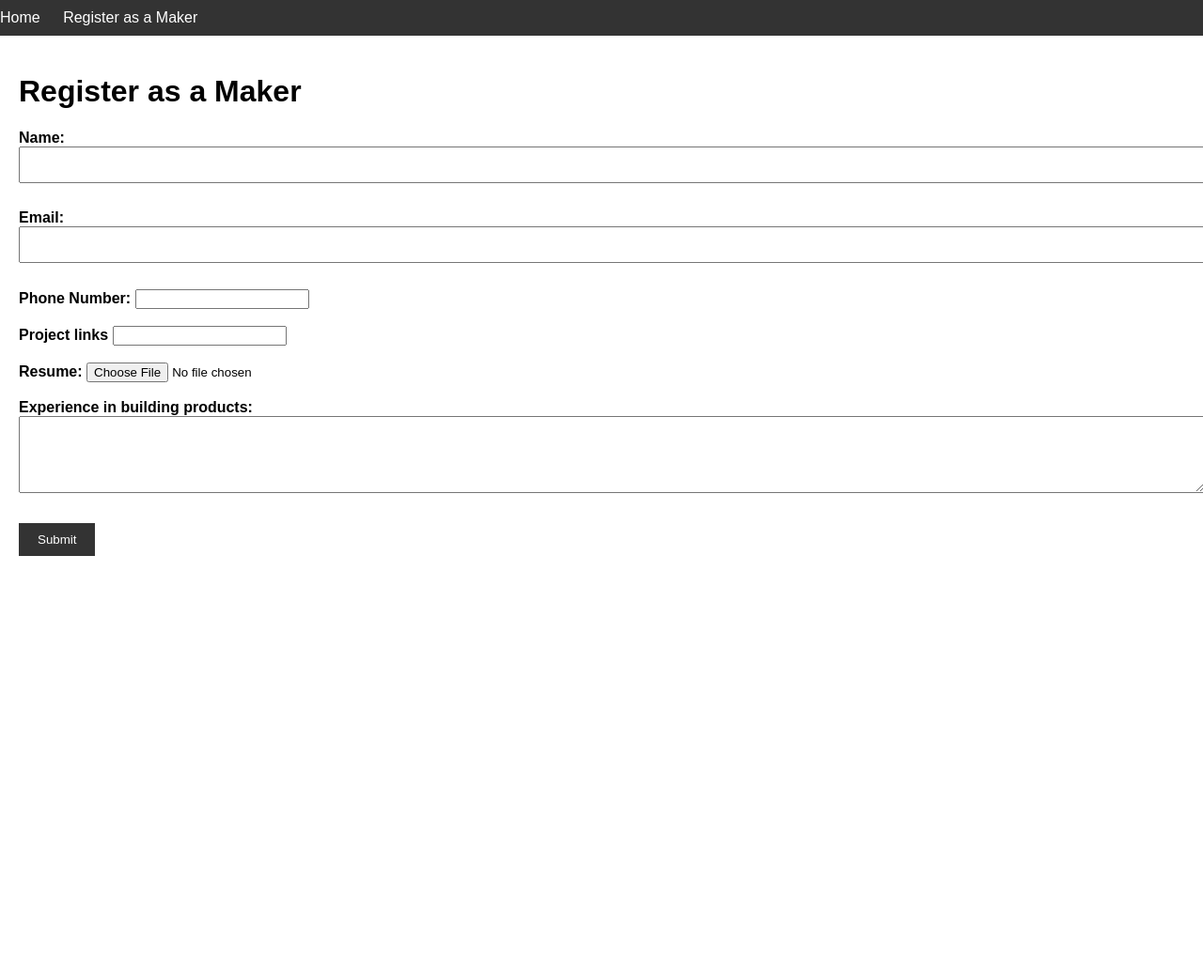
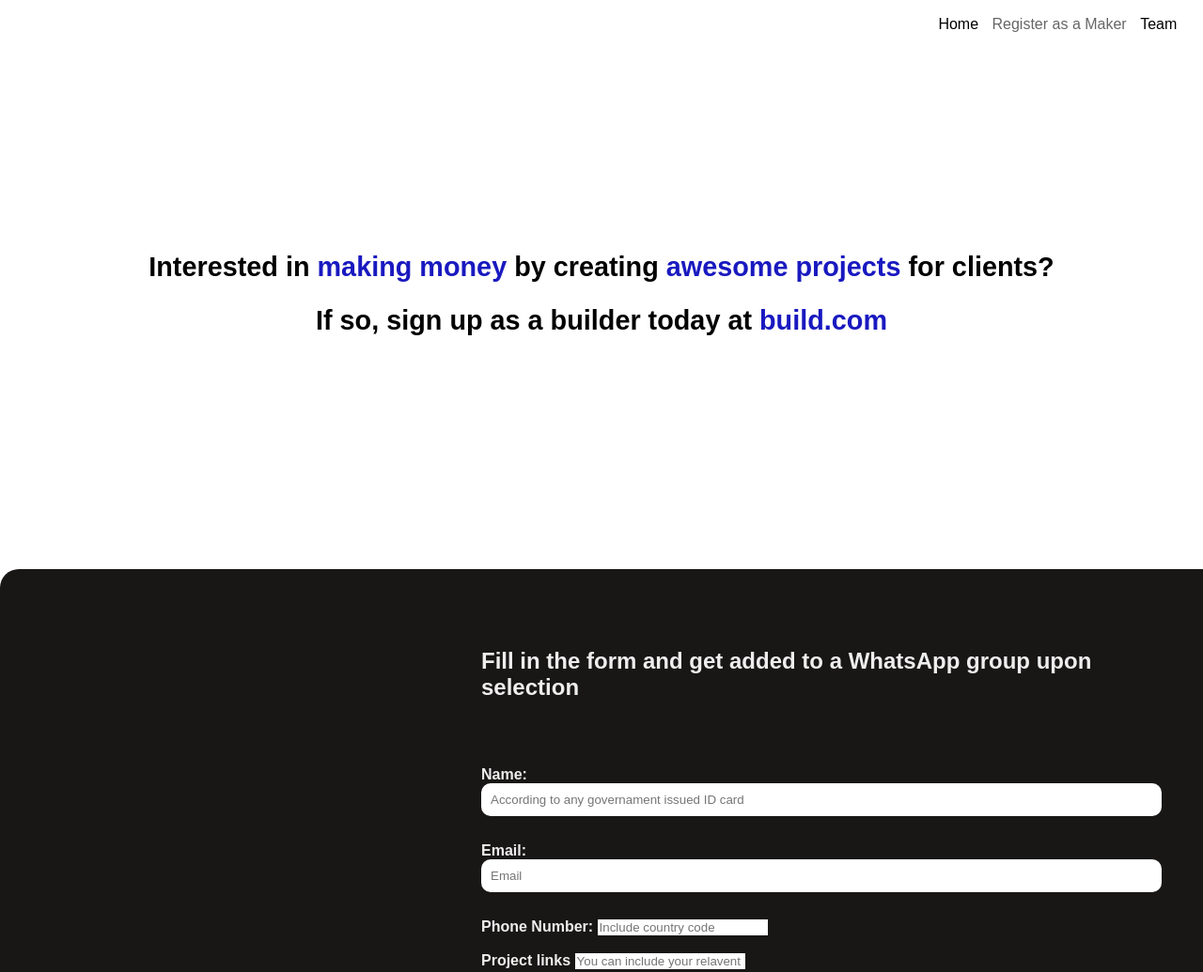
Before and after one commit to ShivamPande18/Build.com, a plain HTML site: page Build-1.0/maker-registration.html in a window 1280 px wide. Shown: the top 1035 px of the page at 94% size. Before the commit the page ends 800 px from the top, so only its background shows below. Drawn offline with Linux system fonts and the light colour scheme.

Commit message:
Maker Registration page added

```diff
--- a/Build-1.0/maker-registration.html
+++ b/Build-1.0/maker-registration.html
@@ -3,43 +3,54 @@
 <head>
     <meta charset="UTF-8">
     <meta name="viewport" content="width=device-width, initial-scale=1.0">
-    <link rel="stylesheet" href="styles.css">
+    <link rel="stylesheet" href="stylesR.css">
     <title>Register as a Maker</title>
 </head>
 <body>
-    <header>
-        <nav>
+
+    <header class="head">
+        <nav class="nav">
             <ul>
-                <li><a href="index.html">Home</a></li>
-                <li><a href="#">Register as a Maker</a></li>
+                <li><a href="index.html"> Home </a></li>
+                <li class="cur"><a href="maker-registration.html"> Register as a Maker </a></li>
+                <li><a href="Team.html"> Team </a></li>
             </ul>
         </nav>
     </header>
 
-    <main>
-        <h1>Register as a Maker</h1>
+    <section class="text">
+        <h1>Interested in <span class="KW">making money</span> by creating <span class="KW">awesome projects </span>for clients?</h1>
+        <h1>If so, sign up as a builder today at <span class="KW">build.com</span></h1>
+        <div class="curve"></div>
+    </section>
+
+    <section class="one">
+
+        <h1 class="fill">Fill in the form and get added to a WhatsApp group upon selection</h1>
+
         <form id="makerRegistrationForm">
-            <label for="name">Name:</label>
-            <input type="text" id="name" name="name" required><br><br>
+            <label for="name" class="la">Name:</label>
+            <input type="text" id="name" name="name" placeholder="According to any governament issued ID card " required><br><br>
 
-            <label for="email">Email:</label>
-            <input type="email" id="email" name="email" required><br><br>
+            <label for="email" class="la">Email:</label>
+            <input type="email" id="email" placeholder="Email" name="email" required><br><br>
 
-            <label for="phoneNumber">Phone Number:</label>
-            <input type="tel" id="phoneNumber" name="phoneNumber" required><br><br>
+            <label for="phoneNumber" class="la">Phone Number:</label>
+            <input type="tel" id="phoneNumber" placeholder="Include country code"  name="phoneNumber" required><br><br>
 
-            <label for="portfolioLink">Project links</label>
-            <input type="url" id="portfolioLink" name="portfolioLink" required><br><br>
+            <label for="portfolioLink" class="la">Project links</label>
+            <input type="url" id="portfolioLink" name="portfolioLink" placeholder="You can include your relavent socialmedia handle" required><br><br>
 
-            <label for="resume">Resume:</label>
+            <label for="resume" class="la">Resume:</label>
             <input type="file" id="resume" name="resume" accept=".pdf,.doc,.docx" required><br><br>
 
-            <label for="experience">Experience in building products:</label>
-            <textarea id="experience" name="experience" rows="4" required></textarea><br><br>
+            <label for="experience" class="la">Experience in building products:</label>
+            <textarea id="experience" name="experience" rows="4" placeholder="You can also include the competitions which you have won" required></textarea><br><br>
 
-            <input type="submit" value="Submit">
+            <input type="submit" class="sub" value="Submit">
         </form>
-    </main>
+
+    </section>
 
     <script src="script.js"></script>
 </body>
--- /dev/null
+++ b/Build-1.0/stylesR.css
@@ -0,0 +1,129 @@
+body {
+    font-family: Arial, sans-serif;
+    margin: 0;
+    padding: 0;
+
+}
+
+header {
+    background-color: #ffffffcf;
+    padding: 10px 0;
+}
+
+
+
+nav ul {
+    list-style-type: none;
+
+    padding: 0;
+}
+
+nav ul li {
+    display: inline;
+    margin-right: 10px;
+}
+
+nav ul li a {
+    text-decoration: dotted;
+    color: #000000;
+}
+
+main {
+    padding: 20px;
+}
+
+form label {
+    font-weight: bold;
+    margin-top: 40px;
+}
+
+form input[type="text"],
+form input[type="email"],
+form textarea {
+    width: 100%;
+    padding: 10px;
+    margin-bottom: 10px;
+    border: none;
+
+    border-radius: 10px;
+}
+
+form input[type="submit"] {
+    border-radius: 10%;
+    background-color: #0015b1;
+    color: #fff;
+    padding: 10px 20px;
+    border: none;
+    cursor: pointer;
+}
+
+form input[type="submit"]:hover {
+
+    background-color: #555;
+}
+.nav{
+
+    color: #000000;
+    margin-left: 78%;
+    font-size: medium;
+    padding: 0%;
+    padding-right: 0%;
+    word-spacing: 19%;
+
+}
+.head{
+    line-height: 0%;
+}
+.cur{
+
+    opacity: 60%;
+}
+.one{
+    color: #EEEEEE;
+    background-color: rgb(25, 22, 22);
+    border-top-left-radius: 20px;
+
+    padding-top: 5%;
+    padding-left: 40%;
+    padding-bottom: 5%;
+    padding-right: 5%;
+
+
+}
+
+
+
+
+.text{
+    color: rgb(0, 0, 0);
+    text-align-last: center;
+    align-items: center;
+    padding-bottom: 17.5%;
+    padding-top:15%;
+    font-size: larger;
+
+}
+
+.KW{
+    color: rgb(25, 25, 192);
+}
+
+
+
+input{
+
+    border: none;
+    background-color: #ffffff;
+}
+
+.one.sub{
+    background-color: rgba(13, 13, 164, 0.978);
+}
+
+.la{
+    margin-bottom: 60%;
+}
+
+.fill{
+    margin-bottom: 10%;
+}
```
Also changed, not shown: good.jpg (added), 1 other file.
